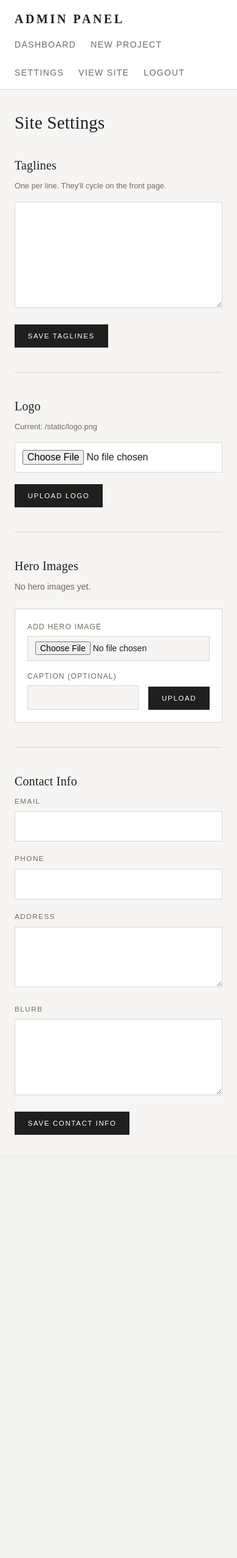
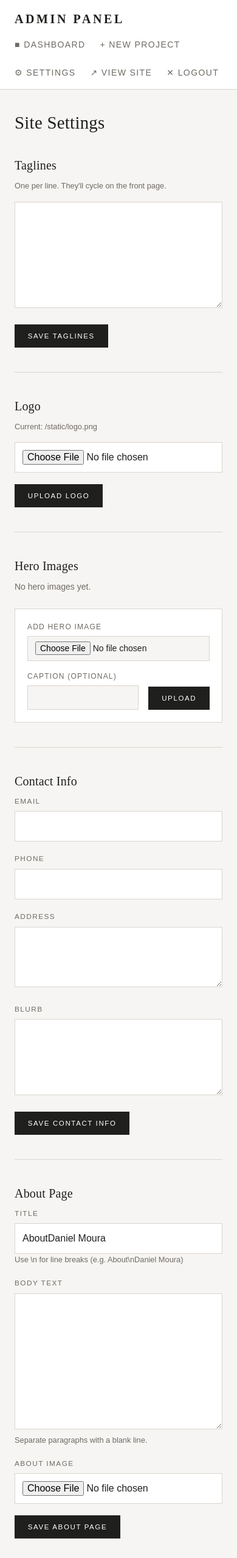
Before and after one commit to gustavopelayo/architect-portfolio, a FastAPI app: page /admin/settings in a window 390 px wide. Shown: the whole page at 61% size. Before the commit the page ends 1861 px from the top, so only its background shows below. Run offline with FastAPI, Linux system fonts and the light colour scheme; data that the repository does not hold is empty.

Commit message:
feat: customizable about page, elegant contact success message
- About page title, body text, and image now editable from /admin/settings
- Contact success message redesigned with inline SVG checkmark and slide-down animation
- Added cache buster to CSS links
- Added about settings seed data

```diff
--- a/app/main.py
+++ b/app/main.py
@@ -307,6 +307,44 @@ async def update_contact(
     db.commit()
     return RedirectResponse(url="/admin/settings", status_code=302)
 
+@app.post("/admin/settings/about")
+async def update_about(
+    request: Request,
+    title: str = Form(None),
+    body: str = Form(None),
+    file: UploadFile = File(None),
+    db: Session = Depends(get_db)
+):
+    from app.models.setting import SiteSetting
+    if title is not None:
+        row = db.query(SiteSetting).filter(SiteSetting.key == "about_title").first()
+        if row:
+            row.value = title
+        else:
+            db.add(SiteSetting(key="about_title", value=title))
+    if body is not None:
+        row = db.query(SiteSetting).filter(SiteSetting.key == "about_body").first()
+        if row:
+            row.value = body
+        else:
+            db.add(SiteSetting(key="about_body", value=body))
+    if file and file.filename:
+        upload_dir = Path("app/static/uploads")
+        upload_dir.mkdir(parents=True, exist_ok=True)
+        ext = Path(file.filename).suffix or ".jpg"
+        filename = f"about_image{ext}"
+        filepath = upload_dir / filename
+        with open(filepath, "wb") as f:
+            shutil.copyfileobj(file.file, f)
+        img_url = f"/static/uploads/{filename}"
+        row = db.query(SiteSetting).filter(SiteSetting.key == "about_image").first()
+        if row:
+            row.value = img_url
+        else:
+            db.add(SiteSetting(key="about_image", value=img_url))
+    db.commit()
+    return RedirectResponse(url="/admin/settings", status_code=302)
+
 @app.post("/admin/projects/{portfolio_id}/upload-image")
 async def upload_portfolio_image(
     portfolio_id: int,
--- a/app/templates/admin/base_admin.html
+++ b/app/templates/admin/base_admin.html
@@ -4,19 +4,19 @@
     <meta charset="UTF-8">
     <meta name="viewport" content="width=device-width, initial-scale=1.0">
     <title>{% block title %}Admin - Architect Portfolio{% endblock %}</title>
-    <link rel="stylesheet" href="{{ url_for('static', path='css/style.css') }}">
-    <link rel="stylesheet" href="{{ url_for('static', path='css/admin.css') }}">
+    <link rel="stylesheet" href="{{ url_for('static', path='css/style.css') }}?v=2">
+    <link rel="stylesheet" href="{{ url_for('static', path='css/admin.css') }}?v=2">
 </head>
 <body>
     <header class="admin-header">
         <div class="admin-nav">
             <a href="/admin/dashboard" class="admin-logo">Admin Panel</a>
             <nav>
-                <a href="/admin/dashboard">Dashboard</a>
-                <a href="/admin/projects/create">New Project</a>
-                <a href="/admin/settings">Settings</a>
-                <a href="/">View Site</a>
-                <a href="/admin/logout">Logout</a>
+                <a href="/admin/dashboard">&#9632; Dashboard</a>
+                <a href="/admin/projects/create">&#43; New Project</a>
+                <a href="/admin/settings">&#9881; Settings</a>
+                <a href="/">&#8599; View Site</a>
+                <a href="/admin/logout">&#10005; Logout</a>
             </nav>
         </div>
     </header>
--- a/app/templates/admin/settings.html
+++ b/app/templates/admin/settings.html
@@ -88,5 +88,32 @@
             <button type="submit">Save Contact Info</button>
         </form>
     </section>
+
+    <hr class="section-divider">
+
+    <section class="settings-section">
+        <h2>About Page</h2>
+        <form action="/admin/settings/about" method="POST" enctype="multipart/form-data">
+            <div class="form-group">
+                <label for="about_title">Title</label>
+                <input type="text" id="about_title" name="title" value="{{ settings_list.get('about_title', 'About\nDaniel Moura') }}">
+                <p class="settings-hint">Use \n for line breaks (e.g. About\nDaniel Moura)</p>
+            </div>
+            <div class="form-group">
+                <label for="about_body">Body Text</label>
+                <textarea id="about_body" name="body" rows="8">{{ settings_list.get('about_body', '') }}</textarea>
+                <p class="settings-hint">Separate paragraphs with a blank line.</p>
+            </div>
+            <div class="form-group">
+                <label for="about_image">About Image</label>
+                <input type="file" id="about_image" name="file" accept="image/*">
+                {% set about_img = settings_list.get('about_image', '') %}
+                {% if about_img %}
+                <p class="settings-hint">Current: {{ about_img }}</p>
+                {% endif %}
+            </div>
+            <button type="submit">Save About Page</button>
+        </form>
+    </section>
 </section>
 {% endblock %}
--- a/app/templates/base.html
+++ b/app/templates/base.html
@@ -4,7 +4,7 @@
     <meta charset="UTF-8">
     <meta name="viewport" content="width=device-width, initial-scale=1.0">
     <title>{% block title %}Daniel Moura{% endblock %}</title>
-    <link rel="stylesheet" href="{{ url_for('static', path='css/style.css') }}">
+    <link rel="stylesheet" href="{{ url_for('static', path='css/style.css') }}?v=2">
     <link href="https://fonts.googleapis.com/css2?family=Playfair+Display:wght@400;700&family=Source+Sans+Pro:wght@300;400;600&display=swap" rel="stylesheet">
 </head>
 <body>
--- a/seed/seed_data.py
+++ b/seed/seed_data.py
@@ -81,6 +81,8 @@ def seed():
         "contact_phone": "+351 931 110 004",
         "contact_address": "Rua Augusta, 123\nLisbon, Portugal",
         "contact_blurb": "We would love to hear from you. Whether you have a project in mind or simply want to learn more about our studio, feel free to reach out.",
+        "about_title": "About\nDaniel Moura",
+        "about_body": "Design is not only what we see, but what quietly transforms how we dwell.\n\nDaniel Moura is an architecture practice with projects spanning residential, commercial, and cultural spaces. We create holistic concepts that translate context, functionality, and personality into structures that feel both effortless and refined.\n\nOur approach is rooted in detail: from the grand scale of spatial planning to the subtle nuances of materiality and light, each element is crafted to evoke a tactile and emotional response. Above all, our work seeks to create harmony \u2014 spaces that inspire, comfort, and endure.",
     }
 
     for key, value in defaults.items():
```
Also changed, not shown: app/static/css/style.css (+20 -7 lines), app/templates/about.html (+10 -7 lines), app/templates/contact.html (+12 -2 lines).
